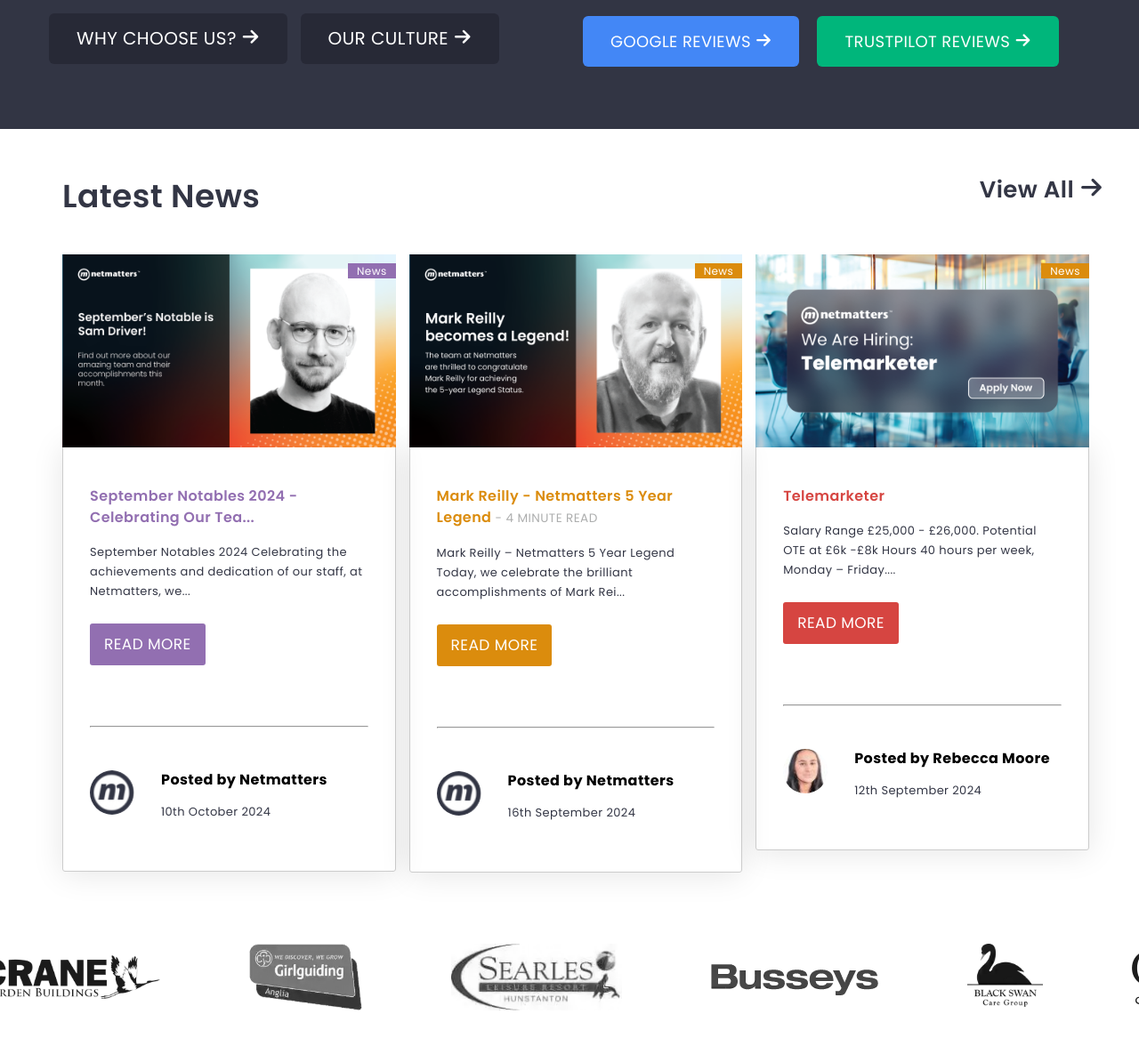
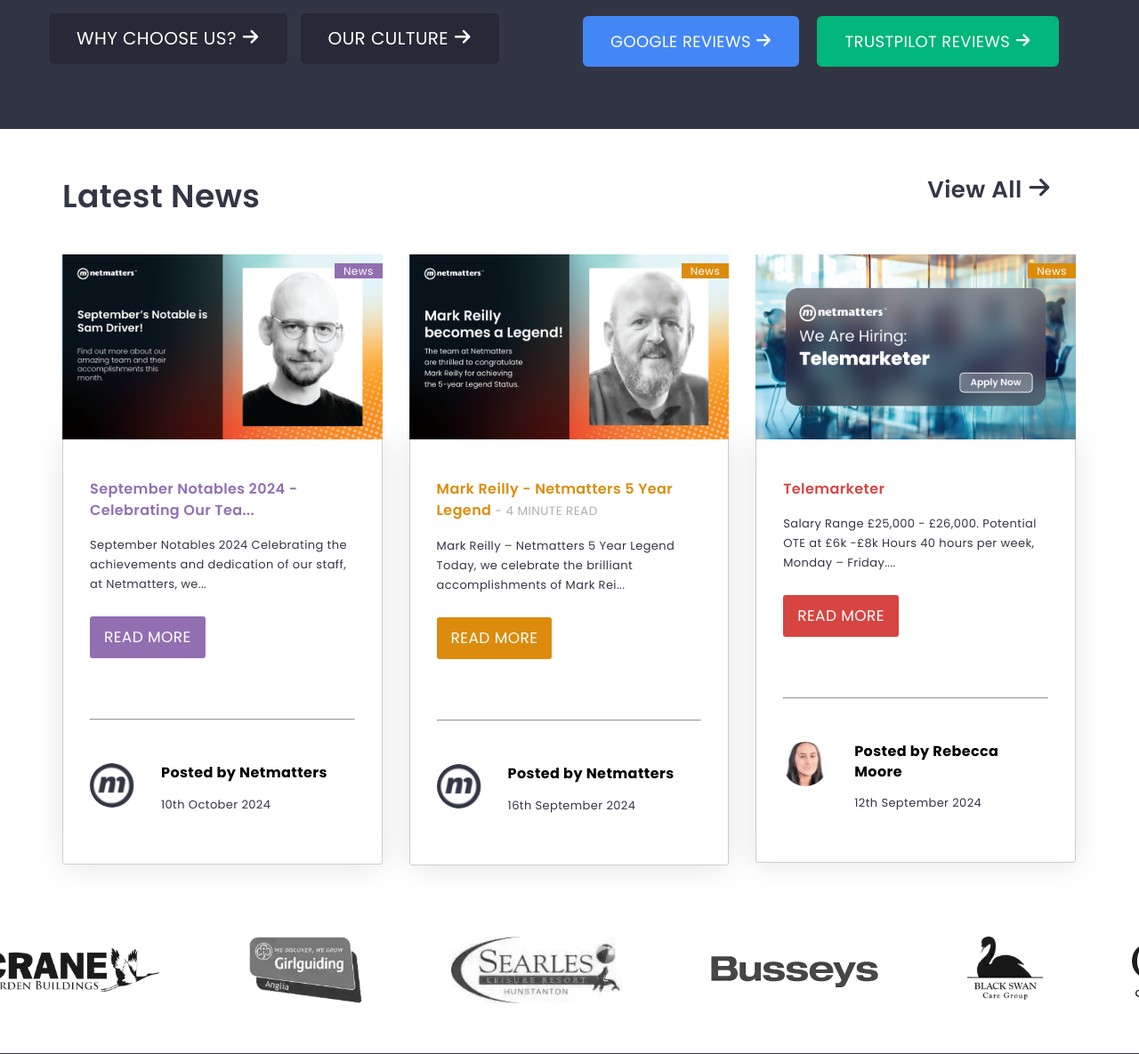
Before and after one commit to JoshR95/netmatters_website, a PHP site: page / in a window 1280 px wide. Shown: the part 2356-3541 px from the top of the page at 89% size. Run offline with PHP 8.4, Linux system fonts and the light colour scheme; some web fonts are replaced.

Commit message:
2nd - sorted LN sizing issues and allignment
sorted LN sizing issues and allignment

```diff
--- a/css/application.css
+++ b/css/application.css
@@ -520,16 +520,17 @@
   align-content: center;
   justify-content: space-between;
   margin-bottom: 40px;
-}
-
-/* line 175, ../../../../../Nettmaters_main/assessments/websiteNew/scss/layout/_about.scss */
+  width: 95%;
+}
+
+/* line 176, ../../../../../Nettmaters_main/assessments/websiteNew/scss/layout/_about.scss */
 .latest-news-about-title {
   font-size: 36px;
   font-weight: 600;
   color: #333645;
 }
 
-/* line 183, ../../../../../Nettmaters_main/assessments/websiteNew/scss/layout/_about.scss */
+/* line 184, ../../../../../Nettmaters_main/assessments/websiteNew/scss/layout/_about.scss */
 .news-link {
   color: #fff;
   position: absolute;
@@ -541,17 +542,17 @@
   z-index: 1;
 }
 
-/* line 195, ../../../../../Nettmaters_main/assessments/websiteNew/scss/layout/_about.scss */
+/* line 196, ../../../../../Nettmaters_main/assessments/websiteNew/scss/layout/_about.scss */
 .news-link-one {
   background-color: #926fb1;
 }
 
-/* line 199, ../../../../../Nettmaters_main/assessments/websiteNew/scss/layout/_about.scss */
+/* line 200, ../../../../../Nettmaters_main/assessments/websiteNew/scss/layout/_about.scss */
 .news-link-two {
   background-color: #db8c0d;
 }
 
-/* line 209, ../../../../../Nettmaters_main/assessments/websiteNew/scss/layout/_about.scss */
+/* line 210, ../../../../../Nettmaters_main/assessments/websiteNew/scss/layout/_about.scss */
 .content-section .article-1 .block h3,
 .content-section .article-2 .block h3,
 .content-section .article-3 .block h3 {
@@ -559,7 +560,7 @@
   line-height: 1.5rem;
 }
 
-/* line 213, ../../../../../Nettmaters_main/assessments/websiteNew/scss/layout/_about.scss */
+/* line 214, ../../../../../Nettmaters_main/assessments/websiteNew/scss/layout/_about.scss */
 .content-section .article-1 .block h3 a,
 .content-section .article-2 .block h3 a,
 .content-section .article-3 .block h3 a {
@@ -567,7 +568,7 @@
   text-decoration: none;
 }
 
-/* line 218, ../../../../../Nettmaters_main/assessments/websiteNew/scss/layout/_about.scss */
+/* line 219, ../../../../../Nettmaters_main/assessments/websiteNew/scss/layout/_about.scss */
 .content-section .article-1 .block p,
 .content-section .article-2 .block p,
 .content-section .article-3 .block p {
@@ -575,52 +576,52 @@
   font-size: .8125rem;
 }
 
-/* line 228, ../../../../../Nettmaters_main/assessments/websiteNew/scss/layout/_about.scss */
+/* line 229, ../../../../../Nettmaters_main/assessments/websiteNew/scss/layout/_about.scss */
 .block .btn-article-1 {
   background-color: #926fb1;
 }
 
-/* line 231, ../../../../../Nettmaters_main/assessments/websiteNew/scss/layout/_about.scss */
+/* line 232, ../../../../../Nettmaters_main/assessments/websiteNew/scss/layout/_about.scss */
 .block .btn-article-2 {
   background-color: #db8c0d;
 }
 
-/* line 234, ../../../../../Nettmaters_main/assessments/websiteNew/scss/layout/_about.scss */
+/* line 235, ../../../../../Nettmaters_main/assessments/websiteNew/scss/layout/_about.scss */
 .block .btn-article-3 {
   background-color: #d64541;
 }
 
-/* line 237, ../../../../../Nettmaters_main/assessments/websiteNew/scss/layout/_about.scss */
+/* line 238, ../../../../../Nettmaters_main/assessments/websiteNew/scss/layout/_about.scss */
 .block .article-1-h3 {
   color: #926fb1;
   font-weight: 600;
 }
 
-/* line 241, ../../../../../Nettmaters_main/assessments/websiteNew/scss/layout/_about.scss */
+/* line 242, ../../../../../Nettmaters_main/assessments/websiteNew/scss/layout/_about.scss */
 .block .article-2-h3 {
   color: #db8c0d;
   font-weight: 600;
 }
 
-/* line 244, ../../../../../Nettmaters_main/assessments/websiteNew/scss/layout/_about.scss */
+/* line 245, ../../../../../Nettmaters_main/assessments/websiteNew/scss/layout/_about.scss */
 .block .article-2-h3 .time-to-read {
   color: #adaeae;
   font-size: .85rem;
   font-weight: 400;
 }
 
-/* line 250, ../../../../../Nettmaters_main/assessments/websiteNew/scss/layout/_about.scss */
+/* line 251, ../../../../../Nettmaters_main/assessments/websiteNew/scss/layout/_about.scss */
 .block .article-3-h3 {
   color: #d64541;
   font-weight: 600;
 }
 
-/* line 254, ../../../../../Nettmaters_main/assessments/websiteNew/scss/layout/_about.scss */
+/* line 255, ../../../../../Nettmaters_main/assessments/websiteNew/scss/layout/_about.scss */
 .block p {
   color: #333645;
 }
 
-/* line 260, ../../../../../Nettmaters_main/assessments/websiteNew/scss/layout/_about.scss */
+/* line 261, ../../../../../Nettmaters_main/assessments/websiteNew/scss/layout/_about.scss */
 .responsive-image {
   width: 100%;
   object-fit: cover;
@@ -628,7 +629,7 @@
   margin-bottom: -10px;
 }
 
-/* line 272, ../../../../../Nettmaters_main/assessments/websiteNew/scss/layout/_about.scss */
+/* line 273, ../../../../../Nettmaters_main/assessments/websiteNew/scss/layout/_about.scss */
 .article-1,
 .article-2,
 .article-3 {
@@ -646,61 +647,61 @@
   transition: top 0.5s ease;
 }
 
-/* line 286, ../../../../../Nettmaters_main/assessments/websiteNew/scss/layout/_about.scss */
+/* line 287, ../../../../../Nettmaters_main/assessments/websiteNew/scss/layout/_about.scss */
 .bar {
   padding-top: 50px;
 }
 
-/* line 291, ../../../../../Nettmaters_main/assessments/websiteNew/scss/layout/_about.scss */
+/* line 292, ../../../../../Nettmaters_main/assessments/websiteNew/scss/layout/_about.scss */
 .author {
   padding-top: 30px;
   margin-top: 30px;
 }
 
-/* line 297, ../../../../../Nettmaters_main/assessments/websiteNew/scss/layout/_about.scss */
+/* line 298, ../../../../../Nettmaters_main/assessments/websiteNew/scss/layout/_about.scss */
 .clearfix::after {
   content: "";
   display: table;
   clear: both;
 }
 
-/* line 302, ../../../../../Nettmaters_main/assessments/websiteNew/scss/layout/_about.scss */
+/* line 303, ../../../../../Nettmaters_main/assessments/websiteNew/scss/layout/_about.scss */
 .author-img {
   float: left;
   margin-right: 10px;
 }
 
-/* line 306, ../../../../../Nettmaters_main/assessments/websiteNew/scss/layout/_about.scss */
+/* line 307, ../../../../../Nettmaters_main/assessments/websiteNew/scss/layout/_about.scss */
 .author-img img {
   width: 50px;
   height: 50px;
   border-radius: 50%;
 }
 
-/* line 311, ../../../../../Nettmaters_main/assessments/websiteNew/scss/layout/_about.scss */
+/* line 312, ../../../../../Nettmaters_main/assessments/websiteNew/scss/layout/_about.scss */
 .author-details {
   overflow: hidden;
   padding-left: 20px;
 }
 
-/* line 323, ../../../../../Nettmaters_main/assessments/websiteNew/scss/layout/_about.scss */
+/* line 324, ../../../../../Nettmaters_main/assessments/websiteNew/scss/layout/_about.scss */
 .view-all {
   margin-top: 50px;
   text-align: center;
 }
 
-/* line 326, ../../../../../Nettmaters_main/assessments/websiteNew/scss/layout/_about.scss */
+/* line 327, ../../../../../Nettmaters_main/assessments/websiteNew/scss/layout/_about.scss */
 .view-all a {
   font-size: 1.625rem;
 }
 
-/* line 334, ../../../../../Nettmaters_main/assessments/websiteNew/scss/layout/_about.scss */
+/* line 335, ../../../../../Nettmaters_main/assessments/websiteNew/scss/layout/_about.scss */
 .bottom-clients-bar {
   padding-top: 50px;
   padding-bottom: 50px;
 }
 
-/* line 339, ../../../../../Nettmaters_main/assessments/websiteNew/scss/layout/_about.scss */
+/* line 340, ../../../../../Nettmaters_main/assessments/websiteNew/scss/layout/_about.scss */
 .bottom-bar-images {
   display: flex;
   align-items: center;
@@ -709,7 +710,7 @@
   max-width: 100%;
 }
 
-/* line 345, ../../../../../Nettmaters_main/assessments/websiteNew/scss/layout/_about.scss */
+/* line 346, ../../../../../Nettmaters_main/assessments/websiteNew/scss/layout/_about.scss */
 .bottom-bar-images .colored-picture {
   max-width: 200px;
   /* Set maximum width */
@@ -718,14 +719,14 @@
 }
 
 @media (max-width: 601px) {
-  /* line 357, ../../../../../Nettmaters_main/assessments/websiteNew/scss/layout/_about.scss */
+  /* line 358, ../../../../../Nettmaters_main/assessments/websiteNew/scss/layout/_about.scss */
   .about .btn {
     margin-bottom: 17px;
   }
 }
 
 @media (max-width: 767px) {
-  /* line 364, ../../../../../Nettmaters_main/assessments/websiteNew/scss/layout/_about.scss */
+  /* line 365, ../../../../../Nettmaters_main/assessments/websiteNew/scss/layout/_about.scss */
   .container {
     width: 100%;
     padding-left: 15px;
@@ -733,29 +734,28 @@
     margin-left: auto;
     margin-right: auto;
   }
-  /* line 373, ../../../../../Nettmaters_main/assessments/websiteNew/scss/layout/_about.scss */
+  /* line 374, ../../../../../Nettmaters_main/assessments/websiteNew/scss/layout/_about.scss */
   .responsive-image {
     max-width: 100%;
   }
-  /* line 378, ../../../../../Nettmaters_main/assessments/websiteNew/scss/layout/_about.scss */
+  /* line 379, ../../../../../Nettmaters_main/assessments/websiteNew/scss/layout/_about.scss */
   .latest-news-block .latest-news-view-all {
     display: none;
   }
 }
 
 @media (min-width: 768px) and (max-width: 1259px) {
-  /* line 387, ../../../../../Nettmaters_main/assessments/websiteNew/scss/layout/_about.scss */
+  /* line 388, ../../../../../Nettmaters_main/assessments/websiteNew/scss/layout/_about.scss */
   .welcome-to-netmatters {
     display: flex;
     flex-direction: column;
     align-items: center;
   }
-  /* line 399, ../../../../../Nettmaters_main/assessments/websiteNew/scss/layout/_about.scss */
+  /* line 400, ../../../../../Nettmaters_main/assessments/websiteNew/scss/layout/_about.scss */
   .latest-news-block {
     display: flex;
     flex-direction: column;
     align-items: center;
-    padding-top: 15px;
     padding-bottom: 50px;
     width: 100%;
   }
@@ -832,18 +832,18 @@
   /* line 482, ../../../../../Nettmaters_main/assessments/websiteNew/scss/layout/_about.scss */
   .row .article-1 {
     width: 33.3%;
-    padding-left: 15px;
+    padding: 0 15px;
   }
   /* line 487, ../../../../../Nettmaters_main/assessments/websiteNew/scss/layout/_about.scss */
   .row .article-2 {
     width: 33.3%;
-    padding-left: 15px;
+    padding: 0 15px;
     padding-top: 0px;
   }
   /* line 493, ../../../../../Nettmaters_main/assessments/websiteNew/scss/layout/_about.scss */
   .row .article-3 {
     width: 33.3%;
-    padding-left: 15px;
+    padding: 0 15px;
     padding-top: 0px;
   }
   /* line 502, ../../../../../Nettmaters_main/assessments/websiteNew/scss/layout/_about.scss */
--- a/index.html
+++ b/index.html
@@ -598,7 +598,8 @@
                     </div>
                 </div>
             </div>
-            <div class="latest-news-block container">
+            <div class="latest-news-block">
+                <div class="container">
                     <div class="articles">
                         <div class="bar">
                             <div class="container">
@@ -615,7 +616,6 @@
                     </div>
 
                     <div class="content-section">
-                    <div class="">
                             <div class="article-list">
                                 <div class="row">
                                     <div class="article-1">
--- a/scss/layout/_about.scss
+++ b/scss/layout/_about.scss
@@ -169,6 +169,7 @@
     align-content: center;
     justify-content: space-between;
     margin-bottom: 40px;
+    width: 95%;
 
 }
 
@@ -400,7 +401,6 @@
         display: flex;
         flex-direction: column;
         align-items: center;
-        padding-top: 15px;
         padding-bottom: 50px;
         width: 100%
     }
@@ -481,18 +481,18 @@
 
         .article-1{
             width: 33.3%;
-            padding-left: 15px;
+            padding: 0 15px;
         }
 
         .article-2{
             width: 33.3%;
-            padding-left: 15px;
+            padding: 0 15px;
             padding-top: 0px;
         }
 
         .article-3{
             width: 33.3%;
-            padding-left: 15px;
+            padding: 0 15px;
             padding-top: 0px;
         }
 
```
Also changed, not shown: 1 other file. Lines whose indentation alone changed are shown as unchanged.
